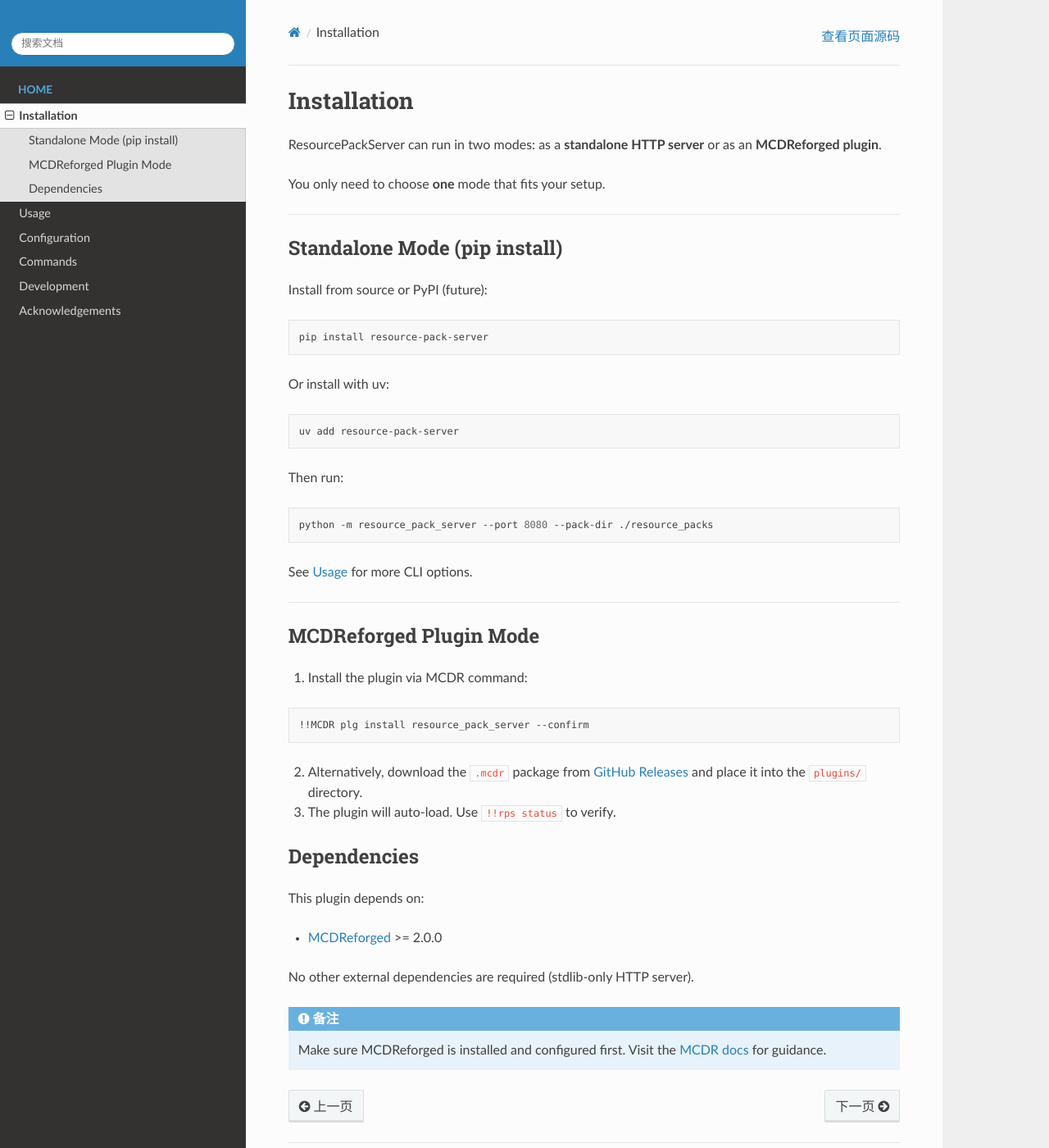
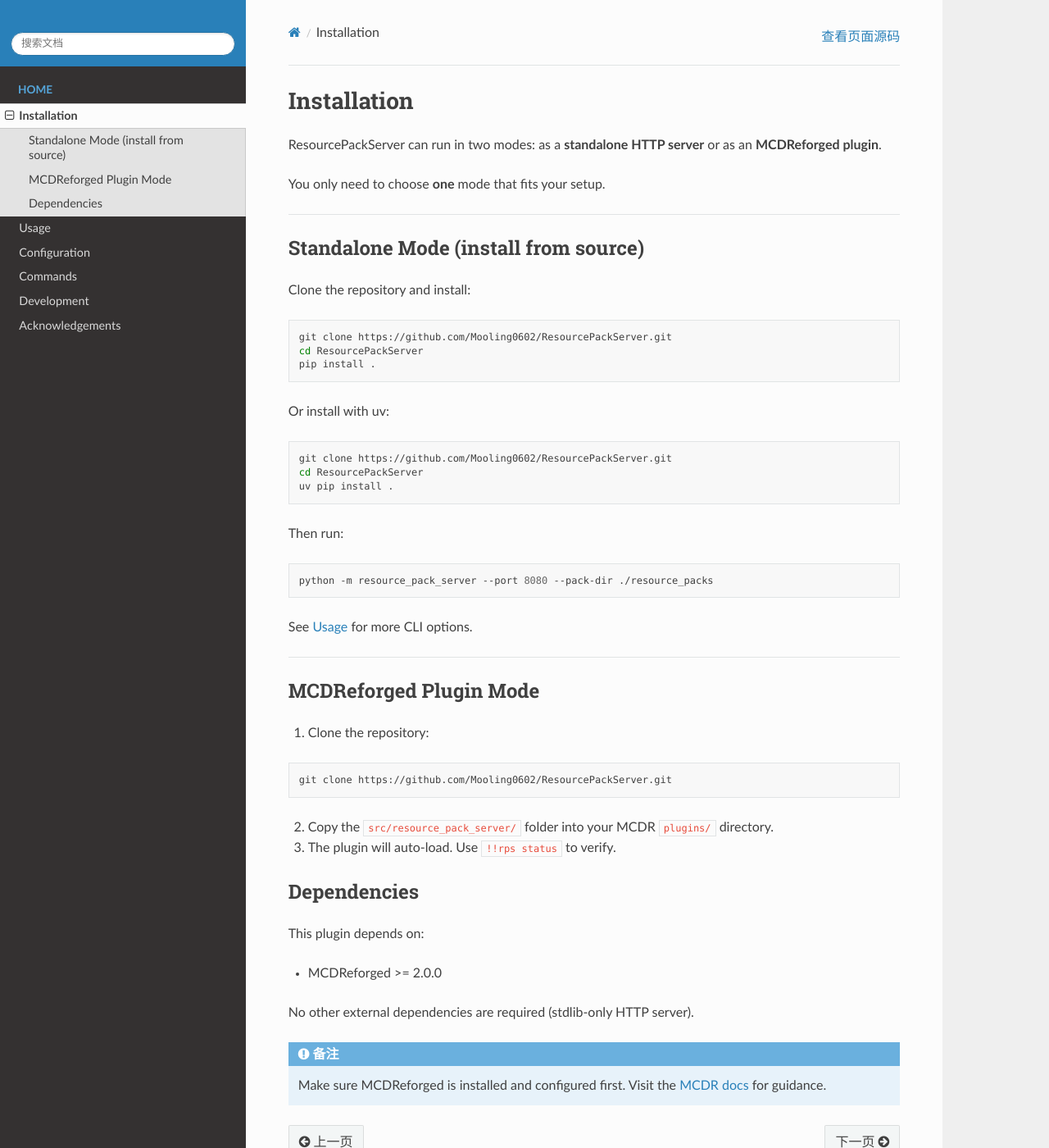
Before and after one commit to Mooling0602/ResourcePackServer, a Sphinx documentation site: the page built from docs/source/contents/installation/index.rst, in a window 1280 px wide and 1400 px high. Shown: the whole window at 82% size. Built offline with Sphinx 7.4.7 and the Read the Docs theme 3.1.0, drawn with Linux system fonts in a browser that asks for light colours; the version number could not be read and is left out.

Commit message:
fix(docs): correct content accuracy and complete translations
Content fixes:
- installation.rst: Replace PyPI/MCDR plugin catalog references with
  source-based installation (git clone + pip install)
- installation.rst: Remove GitHub Releases .mcdr download reference
- development.rst: Update project structure to reflect src/ layout
- development.rst: Remove non-existent tests/ section

Translation fixes:
- Complete 14 missing translations across 5 .po files
- Fix fuzzy translations in installation/index.po
- Add translations for toctree captions, table headers, and labels

```diff
--- a/docs/source/contents/installation/index.rst
+++ b/docs/source/contents/installation/index.rst
@@ -7,20 +7,24 @@
 
 ----
 
-Standalone Mode (pip install)
------------------------------
+Standalone Mode (install from source)
+--------------------------------------
 
-Install from source or PyPI (future):
+Clone the repository and install:
 
 .. code-block:: bash
 
-    pip install resource-pack-server
+    git clone https://github.com/Mooling0602/ResourcePackServer.git
+    cd ResourcePackServer
+    pip install .
 
 Or install with uv:
 
 .. code-block:: bash
 
-    uv add resource-pack-server
+    git clone https://github.com/Mooling0602/ResourcePackServer.git
+    cd ResourcePackServer
+    uv pip install .
 
 Then run:
 
@@ -35,15 +39,13 @@
 MCDReforged Plugin Mode
 -----------------------
 
-1. Install the plugin via MCDR command:
+1. Clone the repository:
 
-.. code-block::
+.. code-block:: bash
 
-    !!MCDR plg install resource_pack_server --confirm
+    git clone https://github.com/Mooling0602/ResourcePackServer.git
 
-2. Alternatively, download the ``.mcdr`` package from
-   `GitHub Releases <https://github.com/Mooling0602/ResourcePackServer/releases>`__
-   and place it into the ``plugins/`` directory.
+2. Copy the ``src/resource_pack_server/`` folder into your MCDR ``plugins/`` directory.
 
 3. The plugin will auto-load. Use ``!!rps status`` to verify.
 
@@ -52,7 +54,7 @@
 
 This plugin depends on:
 
-* `MCDReforged <https://github.com/MCDReforged/MCDReforged>`__ >= 2.0.0
+* MCDReforged >= 2.0.0
 
 No other external dependencies are required (stdlib-only HTTP server).
 
```
Also changed, not shown: docs/source/contents/development/index.rst (+17 -22 lines), 5 other files.
